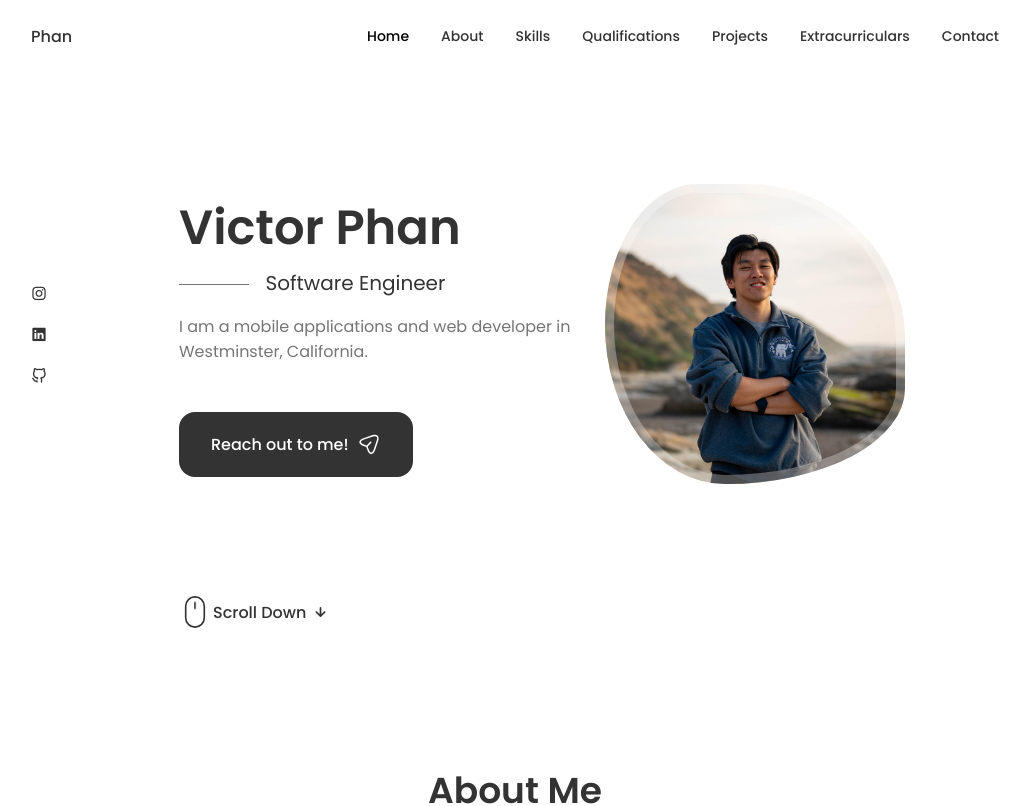
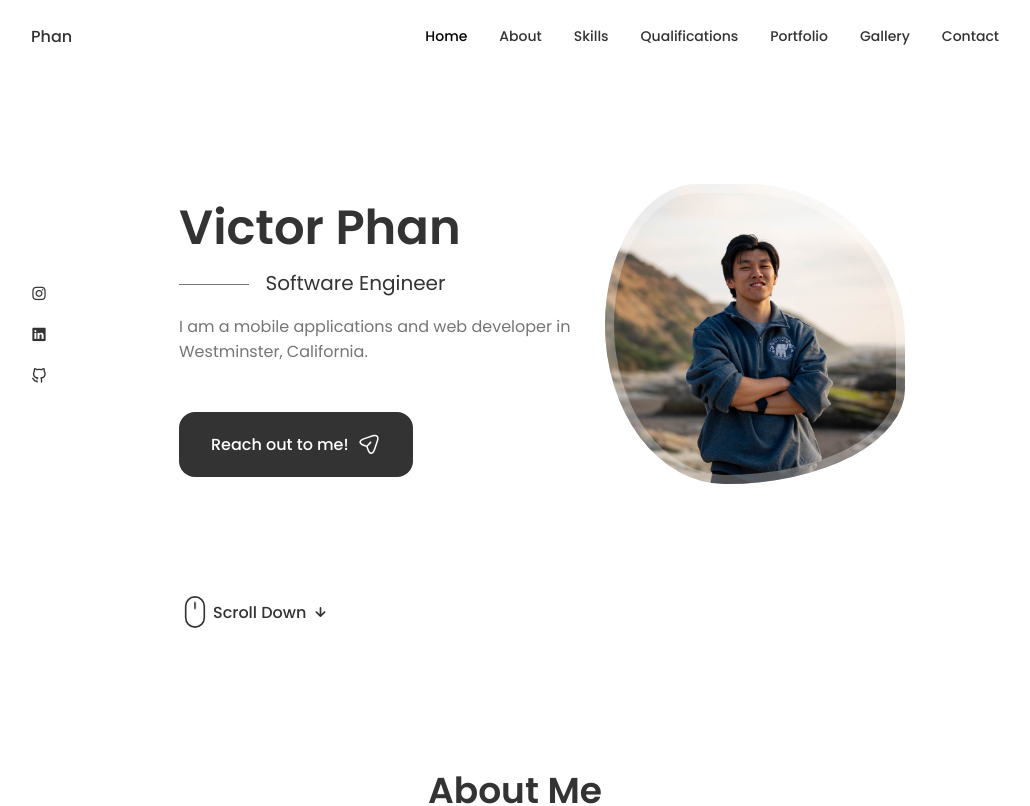
Before and after one commit to victorphan101/My_Personal_Portfolio, a React (Create React App) app: page / in a window 1280 px wide. Shown: the top 806 px of the page, without its empty margins (125-1155 px from the left). Built offline with nearby package versions, Linux system fonts and the light colour scheme.

Commit message:
Header uodated, portfoilio and gallery

```diff
--- a/src/components/header/Header.jsx
+++ b/src/components/header/Header.jsx
@@ -38,15 +38,15 @@ const Header = () => {
                         </a>
                     </li>
                     <li className="nav__item">
-                        <a href="#projects" className="nav__link">
+                        <a href="#portfolio" className="nav__link">
                             <i className="uil uil-briefcase-alt nav__icon"></i>
-                            Projects
+                            Portfolio
                         </a>
                     </li>
                     <li className="nav__item">
                         <a href="#extra" className="nav__link">
                             <i className="uil uil-scenery nav__icon"></i>
-                            Extracurriculars
+                            Gallery
                         </a>
                     </li>
                     <li className="nav__item">
```
